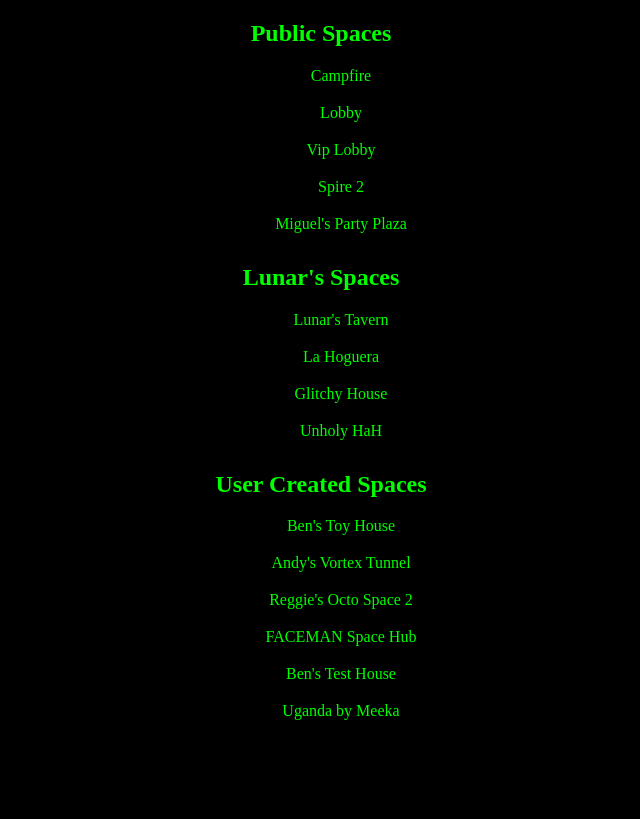
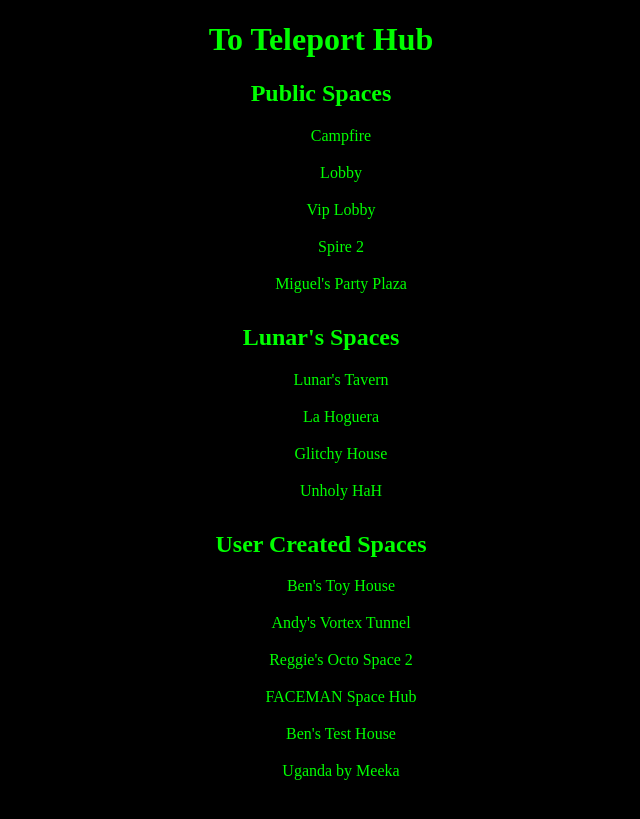
Before and after one commit to LunarTiger/AltspaceVR, a Jekyll site: the page teleportHub/index.html, which Jekyll copies as it is, in a window 1280 px wide. Shown: the top 819 px of the page, without its empty margins (319-959 px from the left). Built offline with Jekyll 4.4.1, drawn with Linux system fonts in a browser that asks for light colours.

Commit message:
Update index.html

```diff
--- a/teleportHub/index.html
+++ b/teleportHub/index.html
@@ -15,6 +15,7 @@
 		<meta name="Places in Altspace" content="Places in Altspace">
 	</head>
 	<body>
+		<a href="altspace://account.altvr.com/api/spaces/lunar-s-teleport-hub" style="text-decoration:none"><h1>To Teleport Hub</h1></a>
 		<h2>Public Spaces</h2>
 		<ul>
 			<li><a href="altspace://account.altvr.com/api/spaces/campfire-lobby" style="text-decoration:none">Campfire</a></li><hr style="height:1px; visibility:hidden;" />
```
